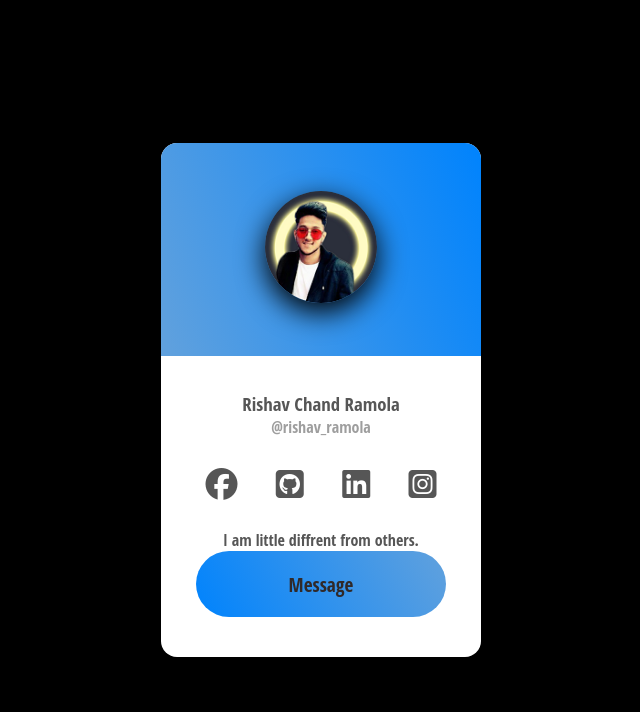
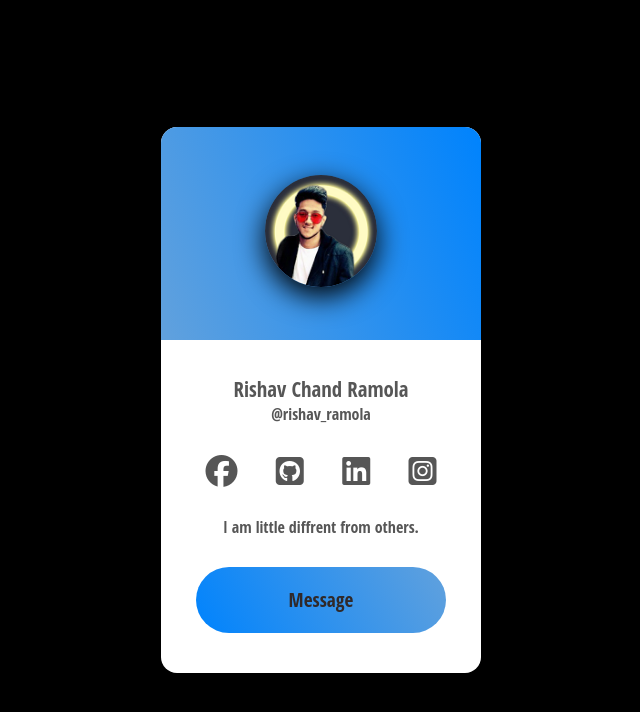
Before and after one commit to resh12u/Profile_Card, a plain HTML site: page index.html in a window 1280 px wide. Shown: the whole page, without its empty margins (319-959 px from the left). Drawn offline with Linux system fonts and the light colour scheme.

Commit message:
Modified the profile card

```diff
--- a/index.html
+++ b/index.html
@@ -16,8 +16,8 @@
             <img src="./image/profile.png.png" alt="profile of Rishav">
         </div>
         <div class="content">
-            <h3>Rishav Chand Ramola</h3>
-            <p class="username">@rishav_ramola</p>
+            <h3 class="name">Rishav Chand Ramola</h3>
+            <p class="username"><a class="red" href="https://resh12u.github.io/Portfolio/" target="_blank">@rishav_ramola</a></p>
 
         <div class="links">
             <a class="facebook" href="https://www.facebook.com/Rishav Chand Ramola" target="_blank"><i class="fab fa-facebook"></i></a>
@@ -25,9 +25,9 @@
             <a class="linkedin" href="https://www.linkedin.com/Rishav Chand Ramola" target="_blank"><i class="fab fa-linkedin"></i></a>
             <a class="insta" href="https://www.instagram.com/resh12u" target="_blank"><i class="fab fa-instagram-square"></i></a>
         </div>
-        <p class="detail"> I am little diffrent from others.</p>
+        <p class="details"> I am little diffrent from others.</p>
 
-        <a class="effect effect-4" href="#">message</a>
+        <a class="effect effect-4" href="">message</a>
         </div>
     </div>
     <!-- This is link of adding small images
--- a/style.css
+++ b/style.css
@@ -42,8 +42,8 @@ body{
 }
 
 .name{
-	font-size: 1.5em;
-	text-transform: uppercase;
+	font-size: 1.3em;
+	text-transform: camelcase;
 }
 
 .username{
@@ -134,3 +134,6 @@ a:last-child{
 transform: scale(1, 1);
 text-indent: 0;
 }
+.red{
+    font-size: 1em;
+}
```
